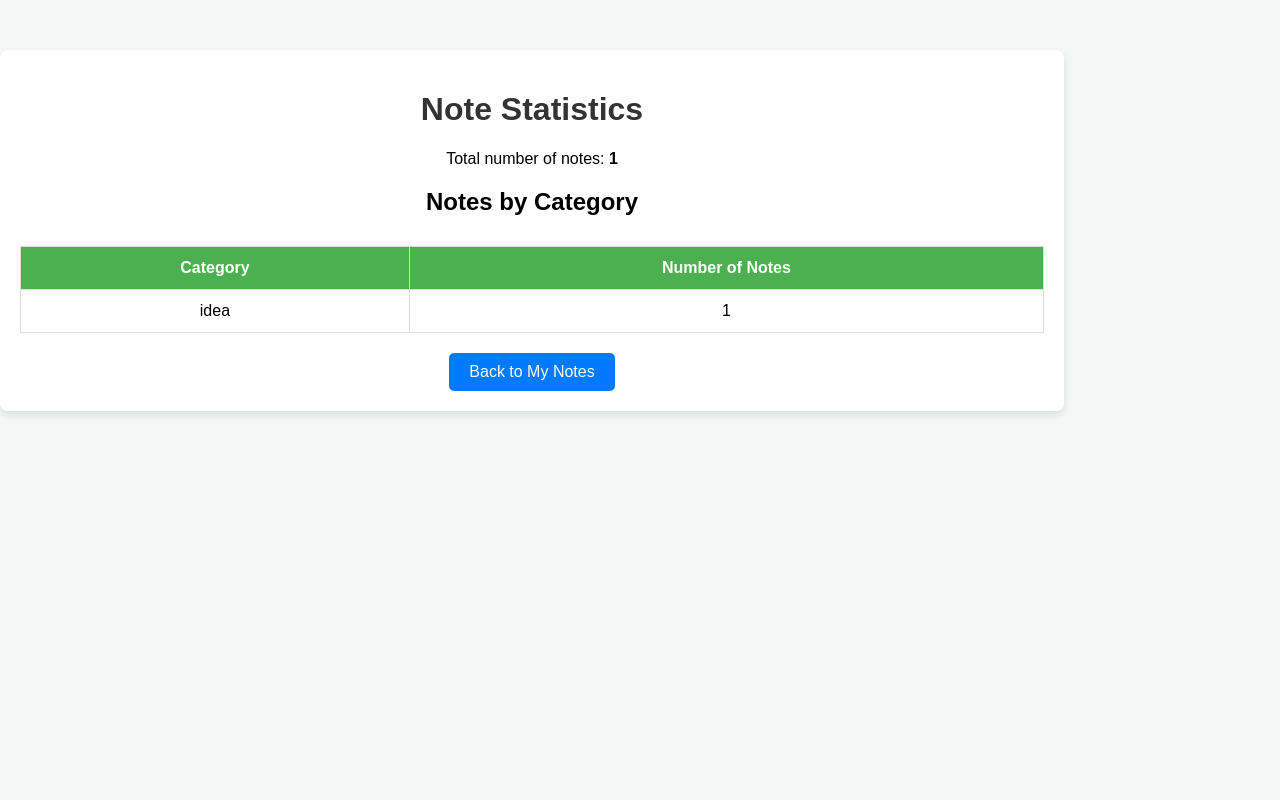
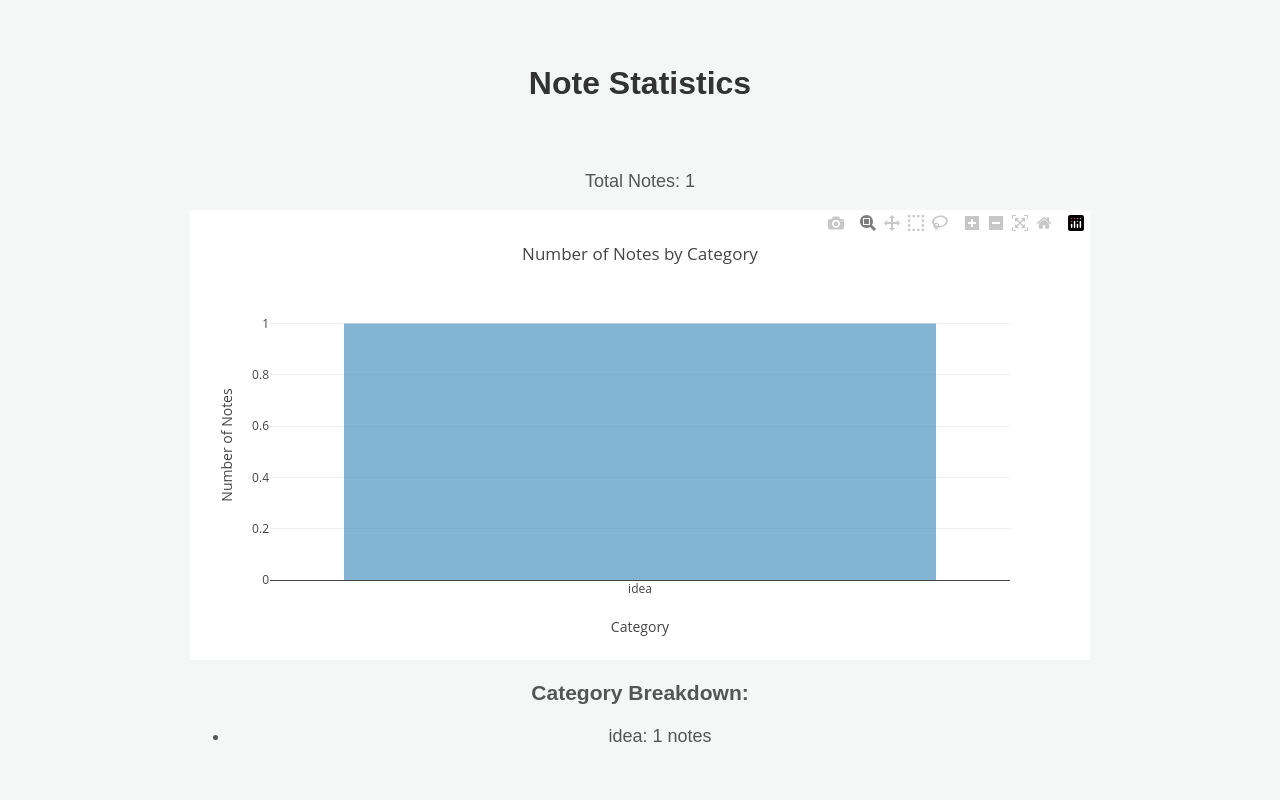
Before and after one commit to shironekoko/flask_test, a Flask app: page /statistics in a window 1280 px wide. Run offline with Flask 3, Linux system fonts and the light colour scheme; a user stored in the database is signed in; data comes from the database, SQL or seed files in the repository; some libraries are stand-ins or nearby versions.

Commit message:
graphstaticinscreen

```diff
--- a/templates/statistics.html
+++ b/templates/statistics.html
@@ -4,82 +4,82 @@
     <meta charset="UTF-8">
     <meta name="viewport" content="width=device-width, initial-scale=1.0">
     <title>Note Statistics</title>
+    <script src="https://cdn.jsdelivr.net/npm/plotly.js-dist-min@2.18.0/plotly.min.js"></script>
     <style>
         body {
             font-family: Arial, sans-serif;
             background-color: #f4f7f6;
             margin: 0;
             padding: 0;
+            display: flex;
+            justify-content: center;
+            flex-direction: column;
+            align-items: center;
+            height: 100vh;
+        }
+        h1 {
+            text-align: center;
+            margin-top: 30px;
+            color: #333;
+        }
+        .statistics-container {
+            width: 80%;
+            max-width: 900px;
+            margin-top: 30px;
             text-align: center;
         }
-        .container {
-            margin-top: 50px;
-            width: 80%;
-            background-color: #fff;
-            padding: 20px;
-            border-radius: 8px;
-            box-shadow: 0 4px 8px rgba(0, 0, 0, 0.1);
-        }
-        h1 {
-            color: #333;
-        }
-        table {
-            width: 100%;
-            margin-top: 30px;
-            border-collapse: collapse;
-        }
-        table, th, td {
-            border: 1px solid #ddd;
-        }
-        th, td {
-            padding: 12px;
-            text-align: center;
-        }
-        th {
-            background-color: #4CAF50;
-            color: white;
-        }
-        .back-link {
-            text-decoration: none;
-            color: white;
-            background-color: #007bff;
-            padding: 10px 20px;
-            border-radius: 5px;
-            transition: background-color 0.3s;
-            display: inline-block;
-            margin-top: 20px;
-        }
-        .back-link:hover {
-            background-color: #0056b3;
+        .stat-item {
+            margin: 10px 0;
+            font-size: 18px;
+            color: #555;
         }
     </style>
 </head>
 <body>
+    <h1>Note Statistics</h1>
+    <div class="statistics-container">
+        <div class="stat-item">
+            <p>Total Notes: {{ total_notes }}</p>
+        </div>
 
-    <div class="container">
-        <h1>Note Statistics</h1>
-        <p>Total number of notes: <strong>{{ total_notes }}</strong></p>
+        <!-- กราฟแท่ง -->
+        <div id="bar-chart"></div>
 
-        <h2>Notes by Category</h2>
-        <table>
-            <thead>
-                <tr>
-                    <th>Category</th>
-                    <th>Number of Notes</th>
-                </tr>
-            </thead>
-            <tbody>
+        <div class="stat-item">
+            <h3>Category Breakdown:</h3>
+            <ul>
                 {% for category, count in category_counts %}
-                    <tr>
-                        <td>{{ category }}</td>
-                        <td>{{ count }}</td>
-                    </tr>
+                    <li>{{ category }}: {{ count }} notes</li>
                 {% endfor %}
-            </tbody>
-        </table>
-
-        <a href="{{ url_for('my_notes') }}" class="back-link">Back to My Notes</a>
+            </ul>
+        </div>
     </div>
 
+    <script>
+        var categories = {{ categories|tojson }};
+        var counts = {{ counts|tojson }};
+
+        var data = [{
+            x: categories,
+            y: counts,
+            type: 'bar',
+            marker: {
+                color: 'rgb(50, 130, 184)',
+                opacity: 0.6,
+            },
+        }];
+
+        var layout = {
+            title: 'Number of Notes by Category',
+            xaxis: {
+                title: 'Category',
+            },
+            yaxis: {
+                title: 'Number of Notes',
+            },
+        };
+
+        Plotly.newPlot('bar-chart', data, layout);
+    </script>
 </body>
 </html>
```
